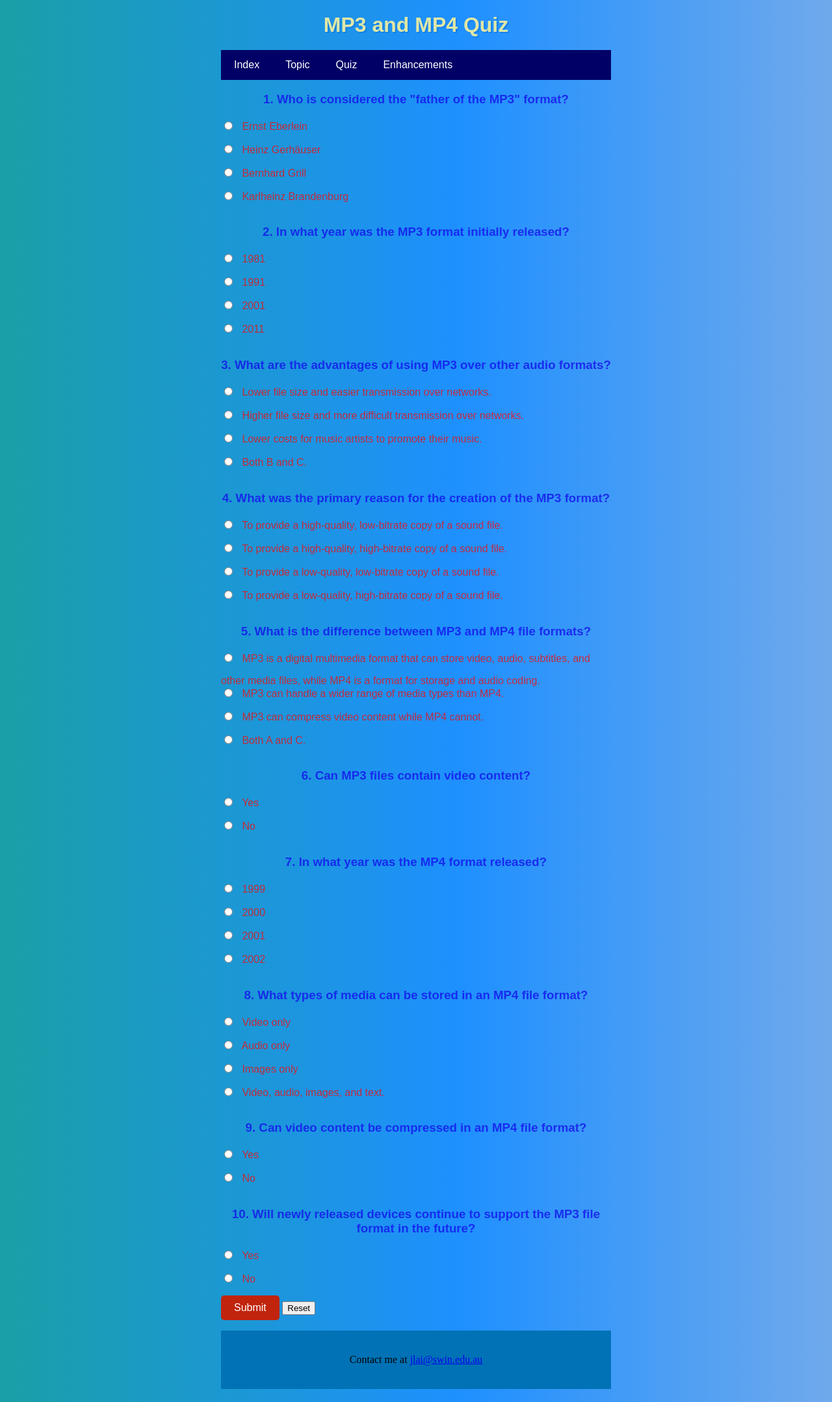
After one commit to AbdullahEsha/Assign2, a PHP site: page /enhancements2.php in a window 1280 px wide. The commit adds this page. Shown: the whole page at 65% size. Run offline with PHP 8.4, Linux system fonts and the light colour scheme.

Commit message:
design done

```diff
--- /dev/null
+++ b/enhancements2.php
@@ -0,0 +1,89 @@
+<head>
+	<title> What is MP3 </title>
+	<link href="styles/enhancements.css" rel="stylesheet" />
+
+</head>
+
+<body>
+	<h1>MP3 and MP4 Quiz</h1>
+	<?php include "menu.inc"; ?>
+
+	<form>
+		<h3>1. Who is considered the "father of the MP3" format?</h3>
+		<label><input type="radio" name="mp3-name" value="Ernst Eberlein"> Ernst Eberlein</label><br>
+		<label><input type="radio" name="mp3-name" value="Heinz Gerhäuser"> Heinz Gerhäuser</label><br>
+		<label><input type="radio" name="mp3-name" value="Bernhard Grill"> Bernhard Grill</label><br>
+		<label><input type="radio" name="mp3-name" value="Karlheinz Brandenburg"> Karlheinz Brandenburg</label><br>
+
+		<h3>2. In what year was the MP3 format initially released?</h3>
+		<label><input type="radio" name="mp3-year" value="1981"> 1981</label><br>
+		<label><input type="radio" name="mp3-year" value="1991"> 1991</label><br>
+		<label><input type="radio" name="mp3-year" value="2001"> 2001</label><br>
+		<label><input type="radio" name="mp3-year" value="2011"> 2011</label><br>
+
+		<h3>3. What are the advantages of using MP3 over other audio formats?</h3>
+		<label><input type="radio" name="mp3-advantage" value="Lower file size and easier transmission over networks">
+			Lower file size and easier transmission over networks.</label><br>
+		<label><input type="radio" name="mp3-advantage"
+				value="Higher file size and more difficult transmission over networks"> Higher file size and more
+			difficult transmission over networks.</label><br>
+		<label><input type="radio" name="mp3-advantage" value="Lower costs for music artists to promote their music">
+			Lower costs for music artists to promote their music.</label><br>
+		<label><input type="radio" name="mp3-advantage" value="Both B and C"> Both B and C.</label><br>
+
+		<h3>4. What was the primary reason for the creation of the MP3 format?</h3>
+		<label><input type="radio" name="mp3-reason"
+				value="To provide a high-quality, low-bitrate copy of a sound file"> To provide a high-quality,
+			low-bitrate copy of a sound file.</label><br>
+		<label><input type="radio" name="mp3-reason"
+				value="To provide a high-quality, high-bitrate copy of a sound file"> To provide a high-quality,
+			high-bitrate copy of a sound file.</label><br>
+		<label><input type="radio" name="mp3-reason" value="To provide a low-quality, low-bitrate copy of a sound file">
+			To provide a low-quality, low-bitrate copy of a sound file.</label><br>
+		<label><input type="radio" name="mp3-reason"
+				value="To provide a low-quality, high-bitrate copy of a sound file"> To provide a low-quality,
+			high-bitrate copy of a sound file.</label><br>
+
+		<h3>5. What is the difference between MP3 and MP4 file formats?</h3>
+		<label><input type="radio" name="mp3-mp4"
+				value="MP3 is a digital multimedia format that can store video, audio, subtitles, and other media files, while MP4 is a format for storage and audio coding">
+			MP3 is a digital multimedia format that can store video, audio, subtitles, and other media files, while MP4
+			is a format for storage and audio coding.</label><br>
+		<label><input type="radio" name="mp3-mp4" value="MP3 can handle a wider range of media types than MP4"> MP3 can
+			handle a wider range of media types than MP4.</label><br>
+		<label><input type="radio" name="mp3-mp4" value="MP3 can compress video content while MP4 cannot"> MP3 can
+			compress video content while MP4 cannot.</label><br>
+		<label><input type="radio" name="mp3-mp4" value="Both A and C"> Both A and C.</label><br>
+
+		<h3>6. Can MP3 files contain video content?</h3>
+		<label><input type="radio" name="mp3-content" value="Yes"> Yes</label><br>
+		<label><input type="radio" name="mp3-content" value="No"> No</label><br>
+
+		<h3>7. In what year was the MP4 format released?</h3>
+		<label><input type="radio" name="mp4-year" value="1999"> 1999</label><br>
+		<label><input type="radio" name="mp4-year" value="2000"> 2000</label><br>
+		<label><input type="radio" name="mp4-year" value="2001"> 2001</label><br>
+		<label><input type="radio" name="mp4-year" value="2002"> 2002</label><br>
+
+		<h3>8. What types of media can be stored in an MP4 file format?</h3>
+		<label><input type="radio" name="mp4-content" value="Video only"> Video only</label><br>
+		<label><input type="radio" name="mp4-content" value="Audio only"> Audio only</label><br>
+		<label><input type="radio" name="mp4-content" value="Images only"> Images only</label><br>
+		<label><input type="radio" name="mp4-content" value="Video, audio, images, and text"> Video, audio, images, and
+			text.</label><br>
+
+		<h3>9. Can video content be compressed in an MP4 file format?</h3>
+		<label><input type="radio" name="mp4-compressed" value="Yes"> Yes</label><br>
+		<label><input type="radio" name="mp4-compressed" value="No"> No</label><br>
+
+		<h3>10. Will newly released devices continue to support the MP3 file format in the future?</h3>
+		<label><input type="radio" name="mp3-support" value="Yes"> Yes</label><br>
+		<label><input type="radio" name="mp3-support" value="No"> No</label><br>
+
+		<input type="submit" value="Submit" />
+		<input type="reset" value="Reset" />
+	</form>
+	<?php include "footer.inc"; ?>
+</body>
+
+</html>
--- a/footer.inc
+++ b/footer.inc
@@ -0,0 +1,3 @@
+<div class="footer">
+	<p> Contact me at <a href="mailto:jlai@swin.edu.au">jlai@swin.edu.au</a></p>
+</div>
--- a/header.inc
+++ b/header.inc
@@ -0,0 +1,4 @@
+<div class="header">
+    <h1> What is MP3 ? </h1>
+    <p> Created by Swinburne University Students </p>
+</div>
--- a/menu.inc
+++ b/menu.inc
@@ -0,0 +1,6 @@
+<div class="navbar">
+	<a href="index.php">Index</a>
+	<a href="topic.php">Topic</a>
+	<a href="quiz.php">Quiz</a>
+	<a href="enhancements1.php">Enhancements </a>
+</div>
```
Also changed, not shown: enhancements1.html (deleted, +0 -267 lines), enhancements1.php (added, +88 -0 lines), enhancements2.html (deleted, +0 -84 lines), index.php (+4 -13 lines).
